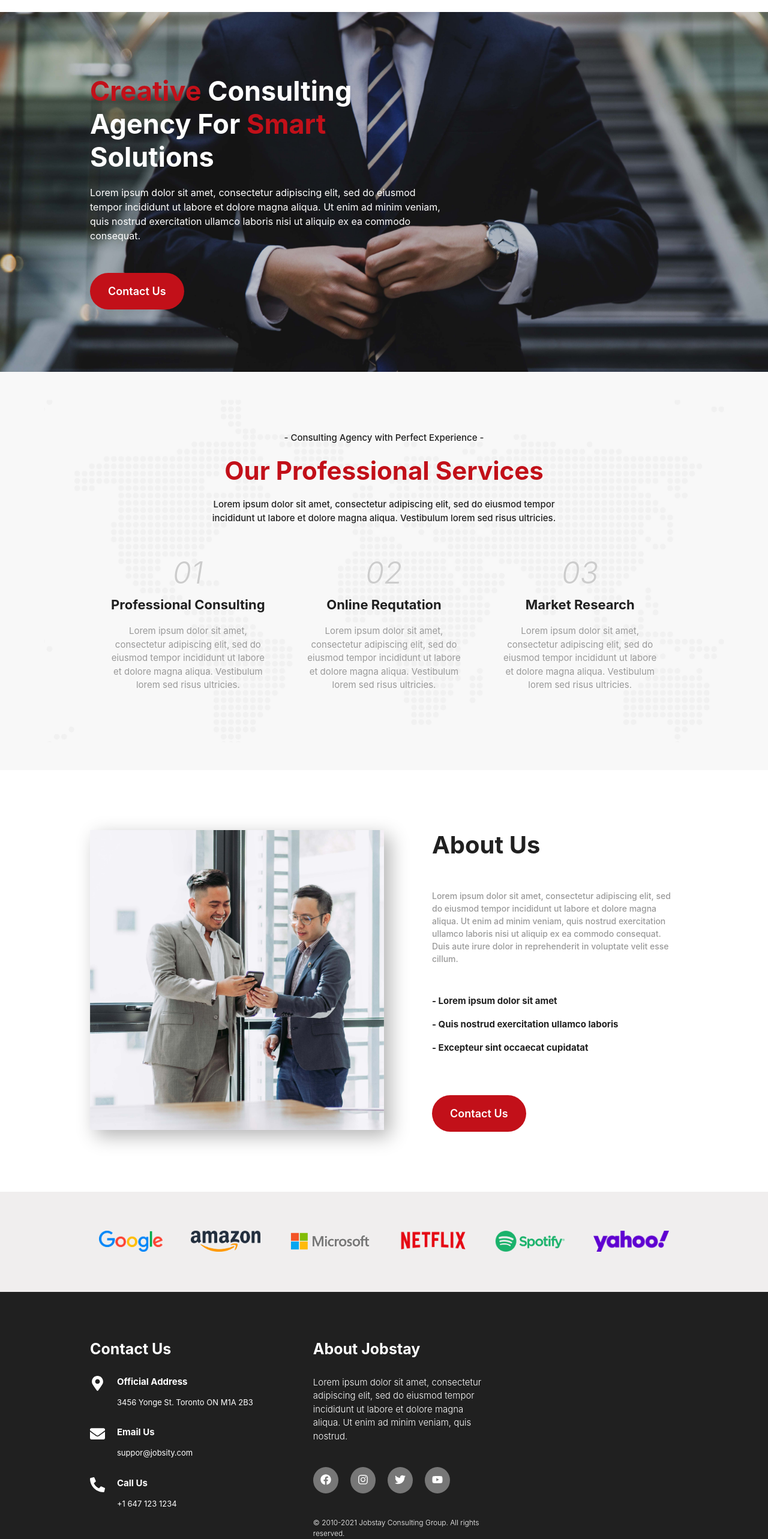
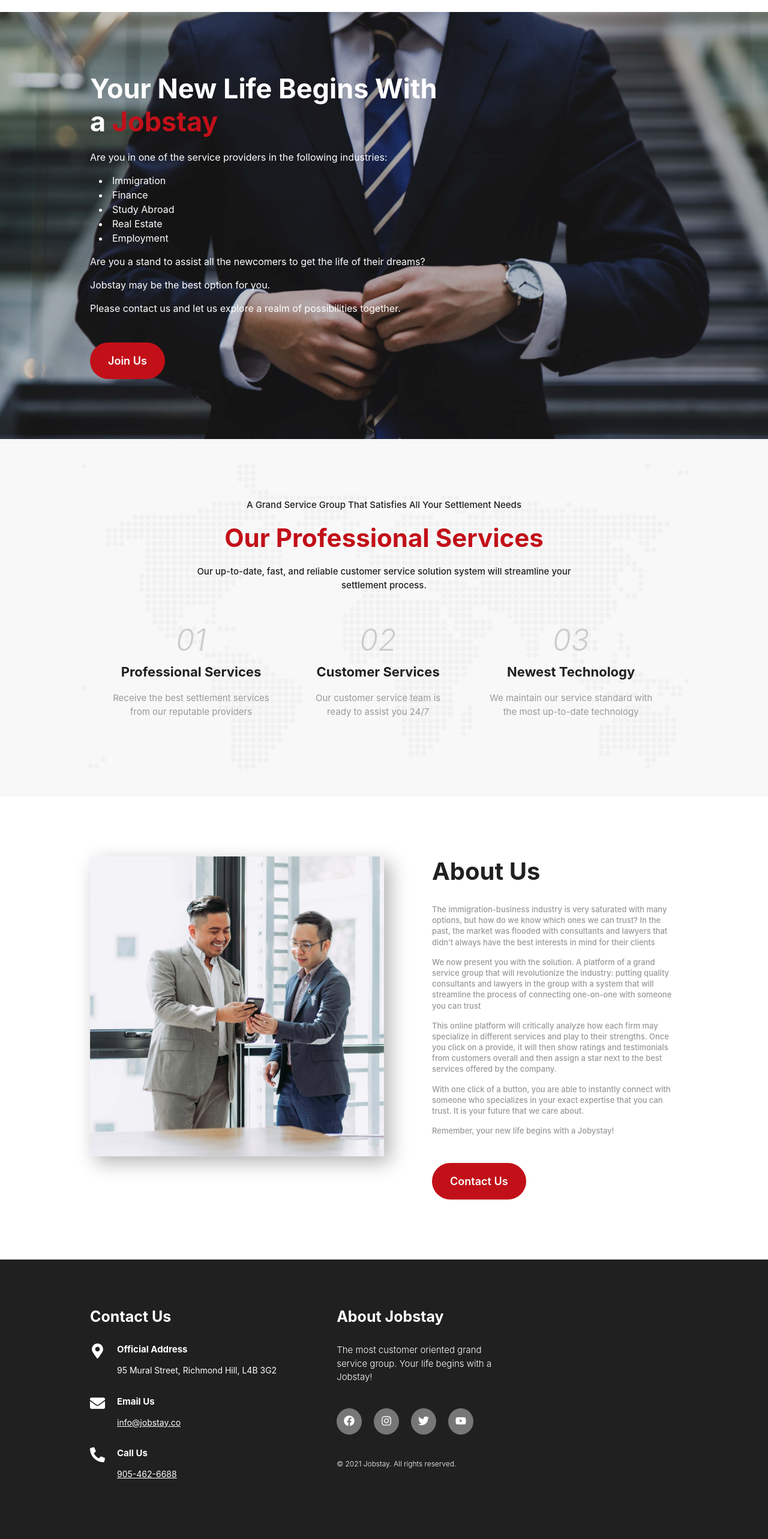
Before and after one commit to CaesarHp/consulting-website, a React (Create React App) app: page / in a window 1280 px wide. Shown: the part 60-2626 px from the top of the page at 60% size. Built offline with nearby package versions, Linux system fonts and the light colour scheme.

Commit message:
content-info/css-style/btn-function

```diff
--- a/src/App.js
+++ b/src/App.js
@@ -5,7 +5,6 @@
 import HeaderContent from "./components/HeaderContent";
 import Service from "./components/Service";
 import About from "./components/About";
-import Clients from "./components/Clients";
 import Footer from "./components/Footer";
 
 function App() {
@@ -16,7 +15,6 @@
         <HeaderContent />
         <Service />
         <About />
-        <Clients />
         <Footer />
       </div>
     </React.Fragment>
--- a/src/components/About.js
+++ b/src/components/About.js
@@ -8,25 +8,37 @@
       <div className={classes["about-info-container"]}>
         <span className={classes["about-info-title"]}>About Us</span>
         <p className={classes["about-info-paragraph"]}>
-          Lorem ipsum dolor sit amet, consectetur adipiscing elit, sed do
-          eiusmod tempor incididunt ut labore et dolore magna aliqua. Ut enim ad
-          minim veniam, quis nostrud exercitation ullamco laboris nisi ut
-          aliquip ex ea commodo consequat. Duis aute irure dolor in
-          reprehenderit in voluptate velit esse cillum.
+          The immigration-business industry is very saturated with many options,
+          but how do we know which ones we can trust? In the past, the market
+          was flooded with consultants and lawyers that didn’t always have the
+          best interests in mind for their clients
         </p>
-        <div className={classes["about-info-details"]}>
-          <span className={classes["about-info-detail"]}>
-            - Lorem ipsum dolor sit amet
-          </span>
-          <span className={classes["about-info-detail"]}>
-            - Quis nostrud exercitation ullamco laboris
-          </span>
-          <span className={classes["about-info-detail"]}>
-            - Excepteur sint occaecat cupidatat
-          </span>
-        </div>
+        <p className={classes["about-info-paragraph"]}>
+          We now present you with the solution. A platform of a grand service
+          group that will revolutionize the industry: putting quality
+          consultants and lawyers in the group with a system that will
+          streamline the process of connecting one-on-one with someone you can
+          trust
+        </p>
+        <p className={classes["about-info-paragraph"]}>
+          This online platform will critically analyze how each firm may
+          specialize in different services and play to their strengths. Once you
+          click on a provide, it will then show ratings and testimonials from
+          customers overall and then assign a star next to the best services
+          offered by the company.
+        </p>
+        <p className={classes["about-info-paragraph"]}>
+          With one click of a button, you are able to instantly connect with
+          someone who specializes in your exact expertise that you can trust. It
+          is your future that we care about.
+        </p>
+        <p className={classes["about-info-paragraph"]}>
+          Remember, your new life begins with a Jobystay!
+        </p>
 
-        <button className={classes["about-button"]}>Contact Us</button>
+        <a href="mailto:info@jobstay.co" className={classes["about-button"]}>
+          Contact Us
+        </a>
       </div>
     </div>
   );
--- a/src/components/About.module.scss
+++ b/src/components/About.module.scss
@@ -38,7 +38,7 @@
 .about-info-container {
   display: flex;
   flex-direction: column;
-  justify-content: flex-end;
+  justify-content: space-between;
   align-items: flex-start;
   font-family: inherit;
 
@@ -53,39 +53,17 @@
     font-size: 4rem;
     font-weight: 700;
     color: $color-grey-dark-1;
-    margin-bottom: 5rem;
+    margin-bottom: 3rem;
   }
 
   &-paragraph {
-    font-size: 1.4rem;
+    font-size: 1.3rem;
     font-weight: 500;
     color: $color-grey-dark-3;
-    line-height: 1.5;
-    margin-bottom: 5rem;
+    line-height: 1.4;
+    margin-bottom: 1.5rem;
 
     @media only screen and (max-width: $bp-medium) {
-      text-align: center;
-    }
-  }
-
-  &-details {
-    display: flex;
-    flex-direction: column;
-    margin-bottom: 5rem;
-
-    @media only screen and (max-width: $bp-medium) {
-      align-items: center;
-      text-align: center;
-    }
-  }
-
-  &-detail {
-    font-size: 1.5rem;
-    font-weight: 700;
-    color: $color-grey-dark-1;
-    margin-bottom: 2rem;
-
-    @media only screen and (max-width: $bp-small) {
       text-align: center;
     }
   }
@@ -93,6 +71,7 @@
 
 .about-button {
   padding: 2rem 3rem;
+  margin-top: 3rem;
   border: none;
   border-radius: 100px;
   background-color: $color-main;
@@ -102,4 +81,10 @@
   font-size: 1.8rem;
   font-weight: 600;
   color: white;
+  text-decoration: none;
+
+  &:link,
+  &:visited {
+    color: white;
+  }
 }
--- a/src/components/Footer.js
+++ b/src/components/Footer.js
@@ -27,7 +27,7 @@
                   Official Address
                 </span>
                 <span className={classes["footer-info-detail-subtitle"]}>
-                  3456 Yonge St. Toronto ON M1A 2B3
+                  95 Mural Street, Richmond Hill, L4B 3G2
                 </span>
               </div>
             </div>
@@ -38,9 +38,12 @@
                 <span className={classes["footer-info-detail-title"]}>
                   Email Us
                 </span>
-                <span className={classes["footer-info-detail-subtitle"]}>
-                  suppor@jobsity.com
-                </span>
+                <a
+                  href="mailto:info@jobstay.co"
+                  className={classes["footer-info-detail-subtitle"]}
+                >
+                  info@jobstay.co
+                </a>
               </div>
             </div>
 
@@ -50,9 +53,12 @@
                 <span className={classes["footer-info-detail-title"]}>
                   Call Us
                 </span>
-                <span className={classes["footer-info-detail-subtitle"]}>
-                  +1 647 123 1234
-                </span>
+                <a
+                  href="tel:905-462-6688"
+                  className={classes["footer-info-detail-subtitle"]}
+                >
+                  905-462-6688
+                </a>
               </div>
             </div>
           </div>
@@ -62,9 +68,8 @@
       <div className={classes["footer-about-container"]}>
         <span className={classes["footer-about-title"]}>About Jobstay</span>
         <p className={classes["footer-about-paragraph"]}>
-          Lorem ipsum dolor sit amet, consectetur adipiscing elit, sed do
-          eiusmod tempor incididunt ut labore et dolore magna aliqua. Ut enim ad
-          minim veniam, quis nostrud.
+          The most customer oriented grand service group. Your life begins with
+          a Jobstay!
         </p>
 
         <IconContext.Provider
@@ -87,7 +92,7 @@
         </IconContext.Provider>
 
         <span className={classes["footer-about-copyright"]}>
-          © 2010-2021 Jobstay Consulting Group. All rights reserved.
+          © 2021 Jobstay. All rights reserved.
         </span>
       </div>
     </div>
--- a/src/components/Footer.module.scss
+++ b/src/components/Footer.module.scss
@@ -97,9 +97,14 @@
   }
 
   &-subtitle {
-    font-size: 1.3rem;
+    font-size: 1.4rem;
     font-weight: 400;
     line-height: 1.6;
+
+    &:link,
+    &:visited {
+      color: white;
+    }
 
     @media only screen and (max-width: $bp-small) {
       font-size: 1.2rem;
--- a/src/components/HeaderContent.js
+++ b/src/components/HeaderContent.js
@@ -5,18 +5,37 @@
     <div className={classes["header-content-container"]}>
       <div className={classes["header-content-info-container"]}>
         <span className={classes["header-content-title"]}>
-          <span className={classes["header-content-title-red"]}>Creative</span>{" "}
-          Consulting Agency For{" "}
-          <span className={classes["header-content-title-red"]}>Smart</span>{" "}
-          Solutions
+          Your New Life Begins With a{" "}
+          <span className={classes["header-content-title-red"]}>Jobstay</span>
         </span>
         <p className={classes["header-content-paragraph"]}>
-          Lorem ipsum dolor sit amet, consectetur adipiscing elit, sed do
-          eiusmod tempor incididunt ut labore et dolore magna aliqua. Ut enim ad
-          minim veniam, quis nostrud exercitation ullamco laboris nisi ut
-          aliquip ex ea commodo consequat.
+          Are you in one of the service providers in the following industries:
         </p>
-        <button className={classes["header-content-button"]}>Contact Us</button>
+        <ul className={classes["header-content-list"]}>
+          <li>Immigration</li>
+          <li>Finance</li>
+          <li>Study Abroad</li>
+          <li>Real Estate</li>
+          <li>Employment</li>
+        </ul>
+
+        <p className={classes["header-content-paragraph"]}>
+          Are you a stand to assist all the newcomers to get the life of their
+          dreams?
+        </p>
+        <p className={classes["header-content-paragraph"]}>
+          Jobstay may be the best option for you.
+        </p>
+        <p className={classes["header-content-paragraph"]}>
+          Please contact us and let us explore a realm of possibilities
+          together.
+        </p>
+        <a
+          href="mailto:info@jobstay.co"
+          className={classes["header-content-button"]}
+        >
+          Join Us
+        </a>
       </div>
     </div>
   );
--- a/src/components/HeaderContent.module.scss
+++ b/src/components/HeaderContent.module.scss
@@ -61,7 +61,7 @@
   font-weight: 400;
   color: white;
   line-height: 1.5;
-  margin-bottom: 5rem;
+  margin-bottom: 1.5rem;
 
   @media only screen and (max-width: $bp-small) {
     font-size: 1.4rem;
@@ -72,8 +72,24 @@
   }
 }
 
+.header-content-list {
+  list-style: inside;
+  font-family: inherit;
+  font-size: 1.6rem;
+  font-weight: 400;
+  color: white;
+  line-height: 1.5;
+  margin-bottom: 1.5rem;
+  margin-left: 1.5rem;
+
+  @media only screen and (max-width: $bp-medium) {
+    text-align: left;
+  }
+}
+
 .header-content-button {
   padding: 2rem 3rem;
+  margin-top: 3rem;
   border: none;
   border-radius: 100px;
   background-color: $color-main;
@@ -83,4 +99,10 @@
   font-size: 1.8rem;
   font-weight: 600;
   color: white;
+  text-decoration: none;
+
+  &:link,
+  &:visited {
+    color: white;
+  }
 }
--- a/src/components/Service.js
+++ b/src/components/Service.js
@@ -5,15 +5,14 @@
     <div className={classes["service-container"]} id="service">
       <div className={classes["service-title-container"]}>
         <span className={classes["service-subtitle"]}>
-          - Consulting Agency with Perfect Experience -
+          A Grand Service Group That Satisfies All Your Settlement Needs
         </span>
         <span className={classes["service-title"]}>
           Our Professional Services
         </span>
         <p className={classes["service-description"]}>
-          Lorem ipsum dolor sit amet, consectetur adipiscing elit, sed do
-          eiusmod tempor incididunt ut labore et dolore magna aliqua. Vestibulum
-          lorem sed risus ultricies.
+          Our up-to-date, fast, and reliable customer service solution system
+          will streamline your settlement process.
         </p>
       </div>
 
@@ -21,34 +20,28 @@
         <div className={classes["service-detail"]}>
           <span className={classes["service-detail-number"]}>01</span>
           <span className={classes["service-detail-title"]}>
-            Professional Consulting
+            Professional Services
           </span>
           <p className={classes["service-detail-info"]}>
-            Lorem ipsum dolor sit amet, consectetur adipiscing elit, sed do
-            eiusmod tempor incididunt ut labore et dolore magna aliqua.
-            Vestibulum lorem sed risus ultricies.
+            Receive the best settlement services from our reputable providers
           </p>
         </div>
         <div className={classes["service-detail"]}>
           <span className={classes["service-detail-number"]}>02</span>
           <span className={classes["service-detail-title"]}>
-            Online Requtation
+            Customer Services
           </span>
           <p className={classes["service-detail-info"]}>
-            Lorem ipsum dolor sit amet, consectetur adipiscing elit, sed do
-            eiusmod tempor incididunt ut labore et dolore magna aliqua.
-            Vestibulum lorem sed risus ultricies.
+            Our customer service team is ready to assist you 24/7
           </p>
         </div>
         <div className={classes["service-detail"]}>
           <span className={classes["service-detail-number"]}>03</span>
           <span className={classes["service-detail-title"]}>
-            Market Research
+            Newest Technology
           </span>
           <p className={classes["service-detail-info"]}>
-            Lorem ipsum dolor sit amet, consectetur adipiscing elit, sed do
-            eiusmod tempor incididunt ut labore et dolore magna aliqua.
-            Vestibulum lorem sed risus ultricies.
+            We maintain our service standard with the most up-to-date technology
           </p>
         </div>
       </div>
--- a/src/components/Service.module.scss
+++ b/src/components/Service.module.scss
@@ -27,7 +27,7 @@
   flex-direction: column;
   align-items: center;
   text-align: center;
-  max-width: 65%;
+  max-width: 70%;
 
   @media only screen and (max-width: $bp-medium) {
     max-width: 100%;
```
